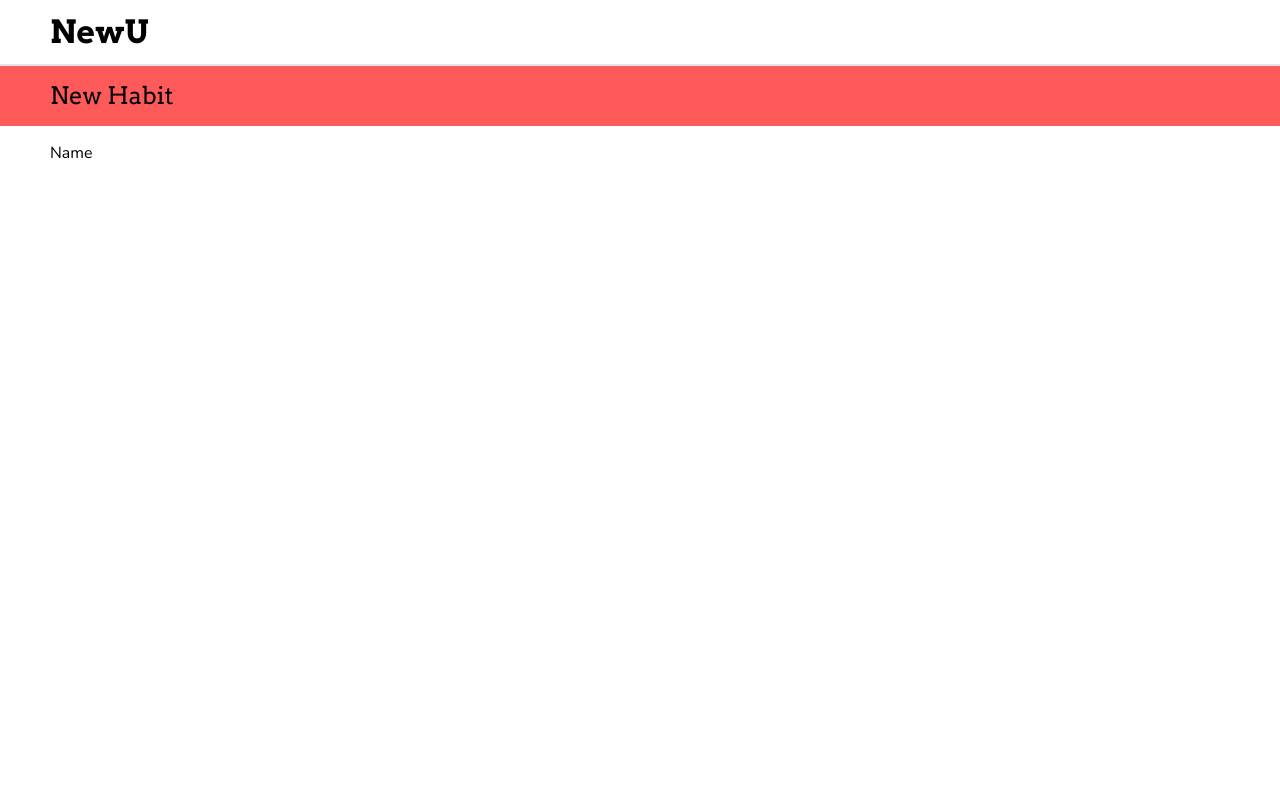
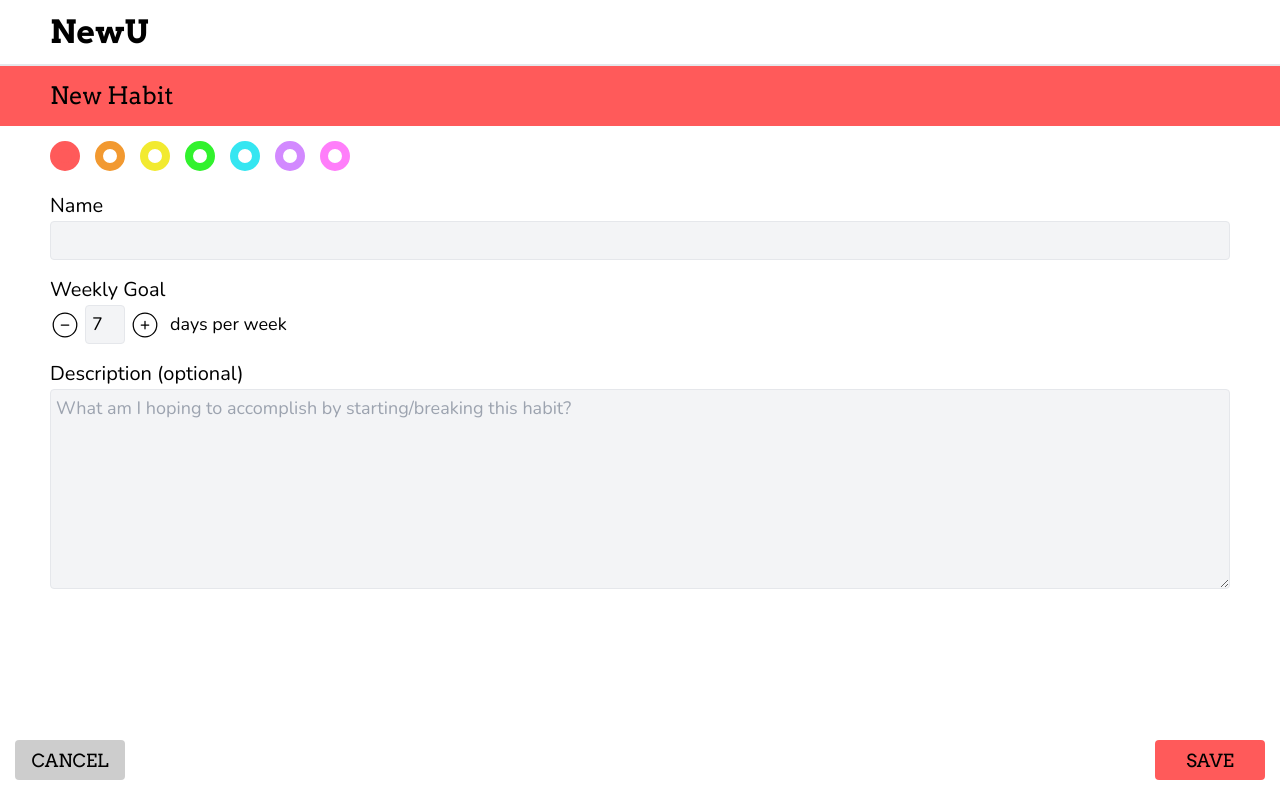
Before and after one commit to TristanChao/NewU, a React (Vite) app in the folder client/: page /calendar/form/1 in a window 1280 px wide. Built offline with nearby package versions, Linux system fonts and the light colour scheme.

Commit message:
created a form component that will add a new calendar to the db when submitted

```diff
--- a/client/src/lib/data.ts
+++ b/client/src/lib/data.ts
@@ -286,6 +286,40 @@ export async function readWeekMarksCal(
   return marks;
 }
 
+type CreateCalParams = {
+  type: string;
+  name: string;
+  color: string;
+  desc?: string;
+  goal: number;
+};
+export async function createCal({
+  type,
+  name,
+  color,
+  desc,
+  goal,
+}: CreateCalParams): Promise<Calendar> {
+  const req = {
+    body: JSON.stringify({
+      type,
+      name,
+      color,
+      desc,
+      goal,
+    }),
+    headers: {
+      'content-type': 'application/json',
+      Authorization: ('Bearer ' + readToken()) as string,
+    },
+    method: 'post',
+  };
+  const res = await fetch('/api/calendar', req);
+  if (!res.ok) throw new Error(`fetch Error: ${res.status}`);
+  const calendar = (await res.json()) as Calendar;
+  return calendar;
+}
+
 // export type UnsavedTodo = {
 //   task: string;
 //   isCompleted: boolean;
--- a/client/src/pages/CalendarForm.tsx
+++ b/client/src/pages/CalendarForm.tsx
@@ -1,23 +1,149 @@
-import { useState } from 'react';
-import { convertColorBg } from '../lib';
+import { useEffect, useState } from 'react';
+import { convertColorBg, convertColorBorder, createCal } from '../lib';
+import { CiCircleMinus, CiCirclePlus } from 'react-icons/ci';
+import { useNavigate } from 'react-router-dom';
 
 export function CalendarForm() {
+  const [colorButtons, setColorButtons] = useState<JSX.Element[]>([]);
   const [color, setColor] = useState('red');
+  const [name, setName] = useState<string>();
+  const [goal, setGoal] = useState(7);
+  const [desc, setDesc] = useState<string>();
+  const navigate = useNavigate();
 
   let headerDivStyle = `py-[10px] px-[15px] big:px-[50px] min-h-[60px]
     flex items-center justify-between mb-[15px]`;
+  headerDivStyle += convertColorBg(color);
 
-  headerDivStyle += convertColorBg(color);
+  let saveBtnStyle = 'w-[110px] h-[40px] rounded';
+  saveBtnStyle += convertColorBg(color);
+
+  async function handleSubmit(event: React.FormEvent<HTMLFormElement>) {
+    try {
+      event.preventDefault();
+      if (!name) throw new Error('name is required');
+      const result = await createCal({
+        type: 'normal',
+        name,
+        color,
+        desc,
+        goal,
+      });
+      alert(`Created ${result.name}`);
+      navigate(`/calendar/${result.calendarId}`);
+    } catch (err) {
+      console.error(err);
+    }
+  }
+
+  useEffect(() => {
+    const colorSelectArr: JSX.Element[] = [];
+    const colors = [
+      'red',
+      'orange',
+      'yellow',
+      'green',
+      'blue',
+      'purple',
+      'pink',
+    ];
+    colors.forEach((element, i) => {
+      let style =
+        'w-[30px] h-[30px] border-[8px] rounded-full mr-[15px]' +
+        convertColorBorder(element);
+      if (color === element) style += convertColorBg(element);
+      colorSelectArr.push(
+        <button
+          key={i}
+          type="button"
+          className={style}
+          onClick={() => setColor(element)}></button>
+      );
+    });
+    setColorButtons(colorSelectArr);
+  }, [color]);
+
+  function handleGoalMinus() {
+    goal - 1 > 0 && setGoal(goal - 1);
+  }
+  function handleGoalPlus() {
+    goal + 1 <= 7 && setGoal(goal + 1);
+  }
 
   return (
     <>
+      {/* header */}
       <div className={headerDivStyle}>
         <h1 className="text-[24px] max-w-[90%]">New Habit</h1>
       </div>
-      <div className="px-[15px] big:px-[50px]">
-        <label>Name</label>
-        <input></input>
-      </div>
+
+      {/* form body */}
+      <form
+        onSubmit={handleSubmit}
+        className="px-[15px] big:px-[50px] flex flex-col">
+        {/* color selectors */}
+        <div className="mb-[20px]">{colorButtons}</div>
+        {/* name */}
+        <label className="text-[20px]" htmlFor="cal-name-input">
+          Name
+        </label>
+        <input
+          required
+          id="cal-name-input"
+          value={name ? name : ''}
+          onChange={(e) => setName(e.target.value)}
+          className="border bg-gray-100 rounded p-[5px] mb-[15px] text-[18px]"
+        />
+        {/* goal */}
+        <label className="text-[20px]">Weekly Goal</label>
+        <div className="mb-[15px] flex items-center">
+          <button
+            type="button"
+            onClick={handleGoalMinus}
+            className="text-[30px] mr-[5px]">
+            <CiCircleMinus />
+          </button>
+          <input
+            required
+            type="number"
+            value={goal ? goal.toString() : ''}
+            onChange={(e) => setGoal(+e.target.value)}
+            max="7"
+            min="1"
+            id="cal-goal-input"
+            className="border bg-gray-100 rounded w-[40px] p-[5px] text-center text-[18px] mr-[5px]"
+          />
+          <button
+            type="button"
+            onClick={handleGoalPlus}
+            className="text-[30px] mr-[10px]">
+            <CiCirclePlus />
+          </button>
+          <span className="text-[18px]">days per week</span>
+        </div>
+        {/* desc */}
+        <label className="text-[20px]" htmlFor="cal-name-input">
+          Description &#40;optional&#41;
+        </label>
+        <textarea
+          value={desc ? desc : ''}
+          onChange={(e) => setDesc(e.target.value)}
+          placeholder="What am I hoping to accomplish by starting/breaking this habit?"
+          id="cal-desc-input"
+          className="p-[5px] border bg-gray-100 rounded h-[200px] text-[18px]"
+        />
+        {/* cancel/save buttons */}
+        <div className="flex justify-between absolute left-[15px] right-[15px] bottom-[20px]">
+          <button
+            type="button"
+            className="w-[110px] h-[40px] rounded bg-[#cdcdcd]">
+            <h1 className="text-[18px]">CANCEL</h1>
+          </button>
+          <button type="submit" className={saveBtnStyle}>
+            <h1 className="text-[18px]">SAVE</h1>
+          </button>
+        </div>
+      </form>
     </>
   );
 }
```
Also changed, not shown: 2 other files (tests, documents, lock files or other folders).
